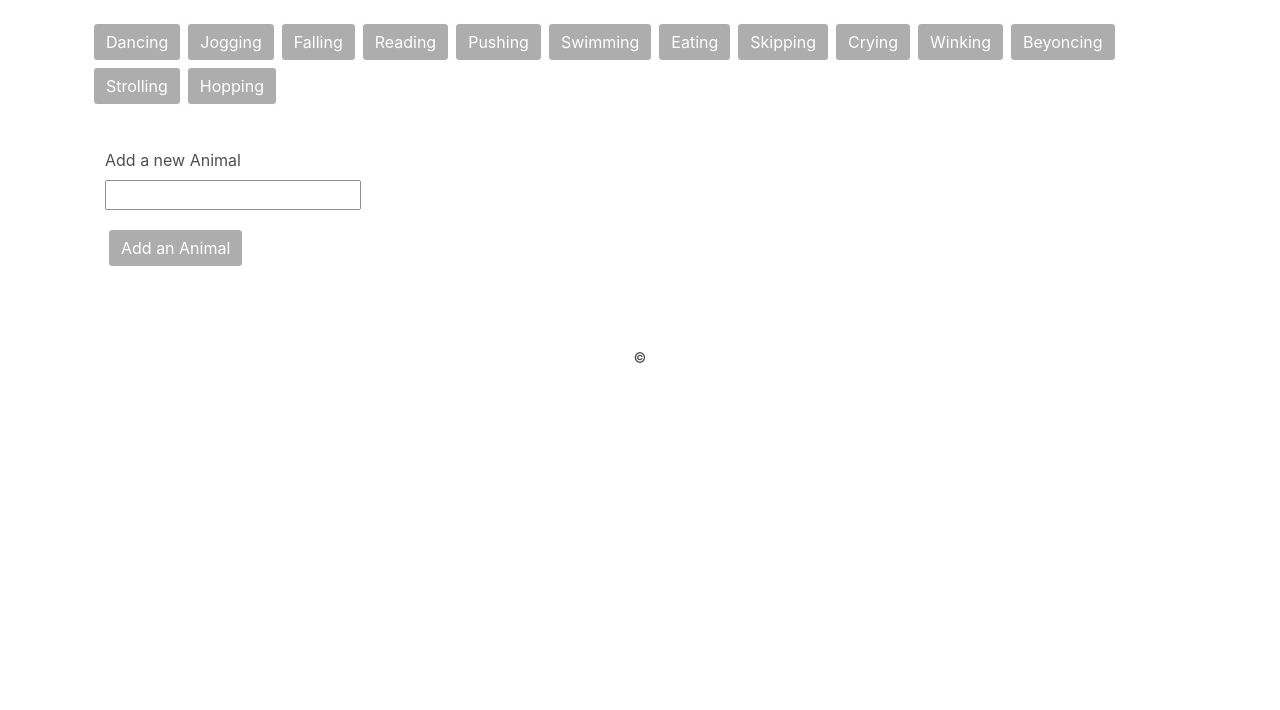
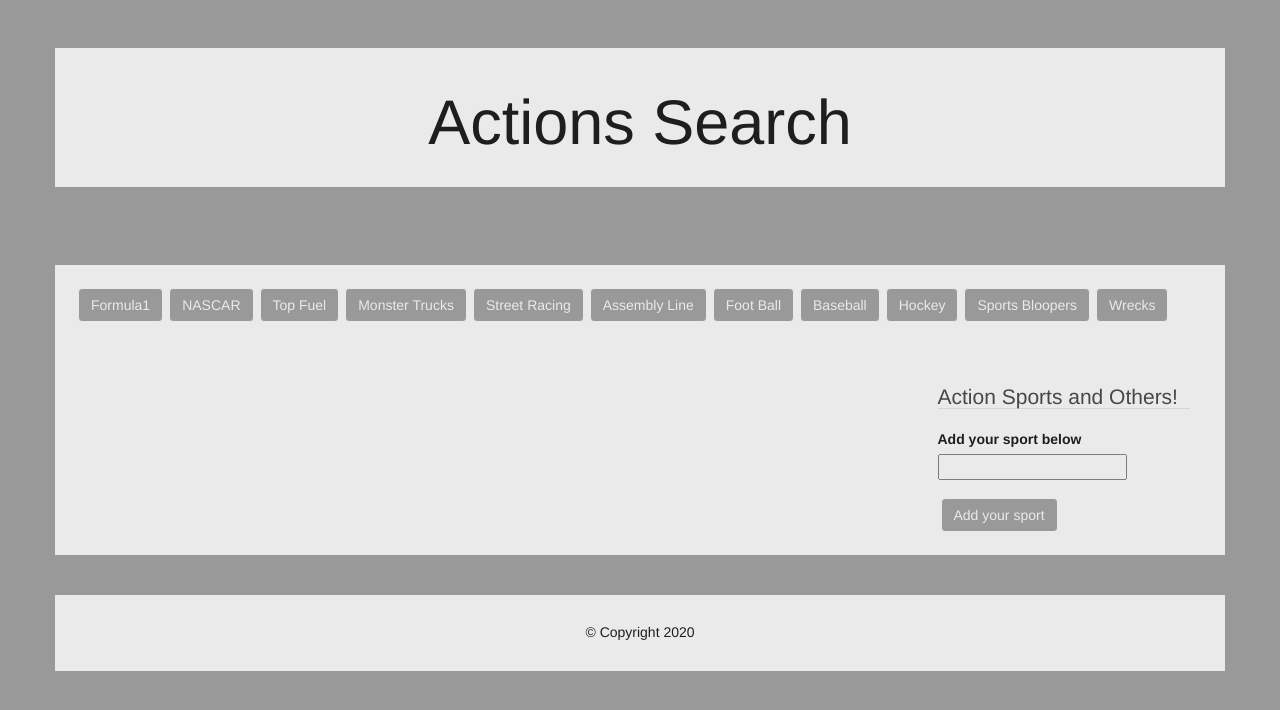
Before and after one commit to dcoleslaw86/giphy-hw, a plain HTML site: page index.html in a window 1280 px wide. Drawn offline with nearby package versions, Linux system fonts and the light colour scheme.

Commit message:
adding more code

```diff
--- a/assets/css/style.css
+++ b/assets/css/style.css
@@ -1,12 +1,12 @@
-/* body{
-	background: url("../images/background.jpg");
+body{
+	background: #999999;
 	background-size: 100%;
     background-repeat: no-repeat;
     color: black;
-} */
-/* * {
+}
+* {
 	box-sizing: border-box;
-} */
+}
 img {
     height: 150px;
     width: 150px;
@@ -25,12 +25,12 @@ img {
 	opacity: 0.8;
 	padding: 20px;
 }
-/* .jumbotron {
+.jumbotron {
     background-color: inherit;
-} */
-/* .jumbotron .h1, .jumbotron h1 {
+}
+.jumbotron .h1, .jumbotron h1 {
     text-align: center;
-} */
+}
 #copyright{
 	font-size: 14px;
 }
--- a/assets/javascript/javascript.js
+++ b/assets/javascript/javascript.js
@@ -1,5 +1,5 @@
 $( document ).ready(function() {
-var actions = ["Dancing", "Jogging", "Falling", "Reading", "Pushing", "Swimming", "Eating", "Skipping", "Crying", "Winking","Beyoncing", "Strolling", "Hopping"];
+  var actions = ["Formula1", "NASCAR", "Top Fuel", "Monster Trucks", "Street Racing", "Assembly Line", "Foot Ball", "Baseball", "Hockey", "Sports Bloopers","Wrecks"];
   function displayGifButtons(){
       $("#gifButtonsView").empty();
       for (var i = 0; i < actions.length; i++){
@@ -23,9 +23,16 @@ function addNewButton(){
       return false;
       });
   }
+  // function removeLastButton(){
+      // $("removeGif").on("click", function(){
+      // actions.pop(action);
+      // displayGifButtons();
+      // return false;
+      // });
+  // }
   function displayGifs(){
       var action = $(this).attr("data-name");
-    var queryURL = "http://api.giphy.com/v1/gifs/search?q=" + action + "&api_key=L81w72uBiLqfPnYZGPpL9jbrNmNS1vYa";
+      var queryURL = "http://api.giphy.com/v1/gifs/search?q=" + action + "&api_key=dc6zaTOxFJmzC&limit=10";
       console.log(queryURL);
       $.ajax({
           url: queryURL,
@@ -44,11 +51,12 @@ function displayGifs(){
               gifDiv.addClass("gifDiv");
               var gifRating = $("<p>").text("Rating: " + results[i].rating);
               gifDiv.append(gifRating);
+              // pulling gif
               var gifImage = $("<img>");
               gifImage.attr("src", results[i].images.fixed_height_small_still.url);
-//            gifImage.attr("data-still",results[i].images.fixed_height_small_still.url);
-//            gifImage.attr("data-animate",results[i].images.fixed_height_small.url);
-//            gifImage.attr("data-state", "still");
+              // gifImage.attr("data-still",results[i].images.fixed_height_small_still.url);
+              // gifImage.attr("data-animate",results[i].images.fixed_height_small.url);
+              // gifImage.attr("data-state", "still");
               gifImage.addClass("image");
               gifDiv.append(gifImage);
               $("#gifsView").prepend(gifDiv);
@@ -57,16 +65,16 @@ function displayGifs(){
   }
   displayGifButtons();
   addNewButton();
-
+  // removeLastButton();
   $(document).on("click", ".action", displayGifs);
-//$(document).on("click", ".image", function(){
-  //  var state = $(this).attr('data-state');
-    //if ( state == 'still'){
-      //  $(this).attr('src', $(this).data('animate'));
-        //$(this).attr('data-state', 'animate');
-    //}else{
-      //  $(this).attr('src', $(this).data('still'));
-    //    $(this).attr('data-state', 'still');
-  //  }
-//});
+  // $(document).on("click", ".image", function(){
+      // var state = $(this).attr('data-state');
+      // if ( state == 'still'){
+          // $(this).attr('src', $(this).data('animate'));
+          // $(this).attr('data-state', 'animate');
+      // }else{
+          // $(this).attr('src', $(this).data('still'));
+          // $(this).attr('data-state', 'still');
+      // }
+  // });
   });
--- a/index.html
+++ b/index.html
@@ -2,11 +2,17 @@
 <html>
 <head>
     <title>Actions Gifs</title>
-    <link rel="stylesheet" href="https://stackpath.bootstrapcdn.com/bootstrap/4.4.1/css/bootstrap.min.css" integrity="sha384-Vkoo8x4CGsO3+Hhxv8T/Q5PaXtkKtu6ug5TOeNV6gBiFeWPGFN9MuhOf23Q9Ifjh" crossorigin="anonymous">
+    <link rel="stylesheet" href="https://maxcdn.bootstrapcdn.com/bootstrap/3.3.6/css/bootstrap.min.css" integrity="sha384-1q8mTJOASx8j1Au+a5WDVnPi2lkFfwwEAa8hDDdjZlpLegxhjVME1fgjWPGmkzs7" crossorigin="anonymous">
+
+    <!-- <link rel="stylesheet" href="https://stackpath.bootstrapcdn.com/bootstrap/4.4.1/css/bootstrap.min.css" integrity="sha384-Vkoo8x4CGsO3+Hhxv8T/Q5PaXtkKtu6ug5TOeNV6gBiFeWPGFN9MuhOf23Q9Ifjh" crossorigin="anonymous">     -->
     <link rel="stylesheet" type="text/css" href="assets/css/style.css">
 </head>
 <body>
-
+    <div class="jumbotron">
+        <div class="container">
+            <h1>Actions Search</h1>
+        </div>
+    </div>
     <div id="gifButtonsView" class="container">
     </div>
     <div class="container">
@@ -15,23 +21,26 @@
         </div>
         <div class="col-xs-3 col-sm-3 col-md-3 col-lg-3">
             <form id="gif-form" role="form">
-                <!-- <h2><legend>Action Submission</legend></h2> -->
+                <h2><legend>Action Sports and Others!</legend></h2>
                 <div class="form-group">
-                    <label for="action-input">Add a new Animal</label>
+                    <label for="action-input">Add your sport below</label>
                     <input type="text" id="action-input">
                 </div>
-                <input id="addGif" type="submit" value="Add an Animal" class="btn btn-primary">
-           </form>
+                <input id="addGif" type="submit" value="Add your sport" class="btn btn-primary">
+            </form>
         </div>
     </div>
     <footer>
         <div id="footer" class="container">
-            <h4 id="copyright">&copy; </h4>
+            <h4 id="copyright">&copy; Copyright 2020</h4>
         </div>
     </footer>
-    <script src="https://code.jquery.com/jquery-3.4.1.slim.min.js" integrity="sha384-J6qa4849blE2+poT4WnyKhv5vZF5SrPo0iEjwBvKU7imGFAV0wwj1yYfoRSJoZ+n" crossorigin="anonymous"></script>
+    <script src="http://code.jquery.com/jquery-2.1.3.min.js"></script>
+
+    <!-- <script src="https://code.jquery.com/jquery-3.4.1.slim.min.js" integrity="sha384-J6qa4849blE2+poT4WnyKhv5vZF5SrPo0iEjwBvKU7imGFAV0wwj1yYfoRSJoZ+n" crossorigin="anonymous"></script> -->
     <script src="https://cdn.jsdelivr.net/npm/popper.js@1.16.0/dist/umd/popper.min.js" integrity="sha384-Q6E9RHvbIyZFJoft+2mJbHaEWldlvI9IOYy5n3zV9zzTtmI3UksdQRVvoxMfooAo" crossorigin="anonymous"></script>
-    <script src="https://stackpath.bootstrapcdn.com/bootstrap/4.4.1/js/bootstrap.min.js" integrity="sha384-wfSDF2E50Y2D1uUdj0O3uMBJnjuUD4Ih7YwaYd1iqfktj0Uod8GCExl3Og8ifwB6" crossorigin="anonymous"></script>
+    <!-- <script src="https://stackpath.bootstrapcdn.com/bootstrap/4.4.1/js/bootstrap.min.js" integrity="sha384-wfSDF2E50Y2D1uUdj0O3uMBJnjuUD4Ih7YwaYd1iqfktj0Uod8GCExl3Og8ifwB6" crossorigin="anonymous"></script> -->
+    <script src="https://maxcdn.bootstrapcdn.com/bootstrap/3.3.6/js/bootstrap.min.js" integrity="sha384-0mSbJDEHialfmuBBQP6A4Qrprq5OVfW37PRR3j5ELqxss1yVqOtnepnHVP9aJ7xS" crossorigin="anonymous"></script>
     <script type="text/javascript" src="assets/javascript/javascript.js"></script>
 </body>
 </html>
```
Also changed, not shown: assets/images/background.jpg (deleted). Lines whose indentation alone changed are shown as unchanged.
